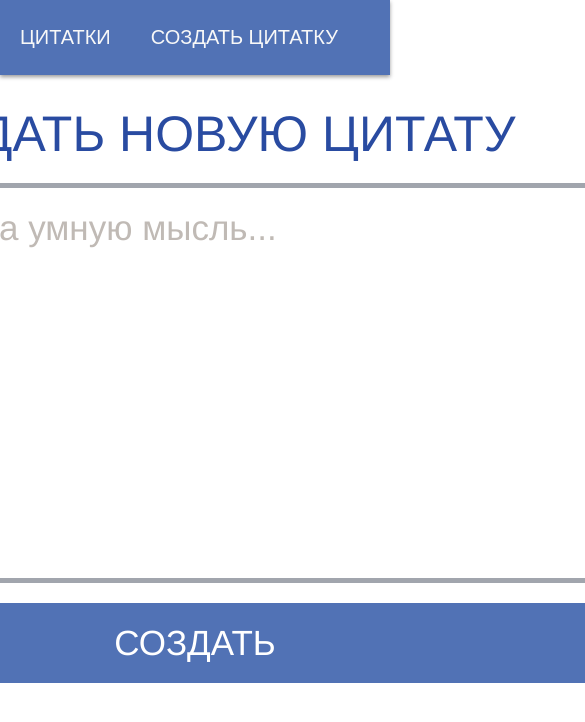
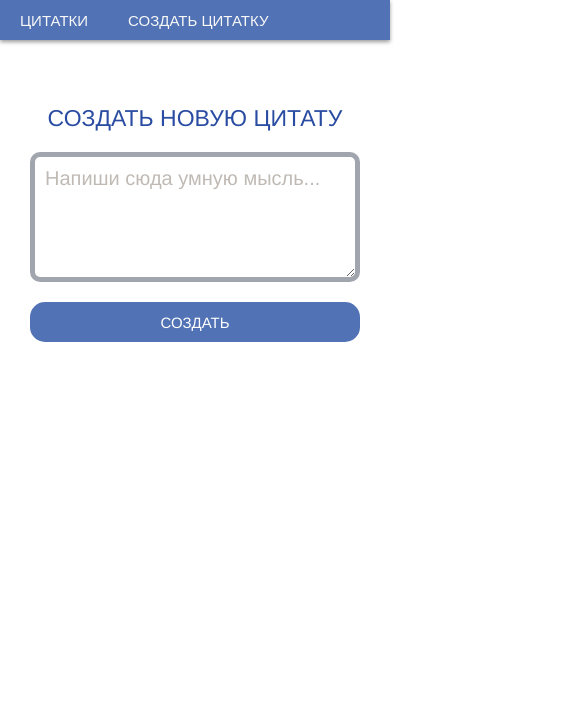
Before and after one commit to CupitMan/rudFront, a React (Create React App) app: page /createQuote in a window 390 px wide. Shown: the top 722 px of the page, 585 px wide, since content can reach past the window. Built offline with nearby package versions, Linux system fonts and the light colour scheme.

Commit message:
Mobile 3

```diff
--- a/src/Links.css
+++ b/src/Links.css
@@ -33,3 +33,23 @@
   height: 75px;
   width: 400px;
 }
+
+@media (max-width: 500px) {
+  .linksContainer {
+    height: 40px;
+  }
+
+  .link {
+    font-size: 15px;
+    margin: 10px 20px 10px 20px;
+  }
+
+  .myLinks {
+    height: 50px;
+    width: 400px;
+  }
+
+  .link:hover {
+    font-size: 17px;
+  }
+}
--- a/src/pages/CreateQuote/CreateQuote.css
+++ b/src/pages/CreateQuote/CreateQuote.css
@@ -1,12 +1,19 @@
 .input {
+  max-width: 1000px;
   width: 800px;
   height: 350px;
   font-size: 35px;
-  margin: 20px 0px 20px 0px;
   border-radius: 20px;
   padding: 20px;
   font-family: Helvetica, Arial, sans-serif;
+  margin-top: 20px;
+  margin-bottom: 20px;
   border: 5px solid rgb(161, 165, 173);
+}
+
+.createquote {
+  display: flex;
+  justify-content: center;
 }
 
 .input::placeholder {
@@ -63,3 +70,33 @@
   background-color: #233d70;
   color: rgb(250, 250, 250);
 }
+
+@media (max-width: 700px) {
+  .container {
+    width: 300px;
+  }
+
+  .input {
+    max-width: 400px;
+    width: 300px;
+    height: 100px;
+    font-size: 20px;
+    border-radius: 10px;
+    padding: 10px;
+  }
+
+  .submitBtn {
+    height: 40px;
+    border-radius: 15px;
+    font-size: 15px;
+    font-family: Helvetica, Arial, sans-serif;
+    background-color: #5172b5;
+    outline: none;
+    border: none;
+    color: white;
+  }
+
+  .label {
+    font-size: 23px;
+  }
+}
--- a/src/pages/CreateQuote/CreateQuote.js
+++ b/src/pages/CreateQuote/CreateQuote.js
@@ -24,15 +24,21 @@ function CreateQuote() {
   }
 
   return (
+    <div className="createquote">
       <div className="container">
         <form className="form">
           <label className="label">СОЗДАТЬ НОВУЮ ЦИТАТУ</label>
-        <textarea className="input" onChange={changeInput} placeholder="Напиши сюда умную мысль..."></textarea>
+          <textarea
+            className="input"
+            onChange={changeInput}
+            placeholder="Напиши сюда умную мысль..."
+          ></textarea>
           <button onClick={btnClickAction} type="submit" className="submitBtn">
             СОЗДАТЬ
           </button>
         </form>
       </div>
+    </div>
   );
 }
 
```
Lines whose indentation alone changed are shown as unchanged.
